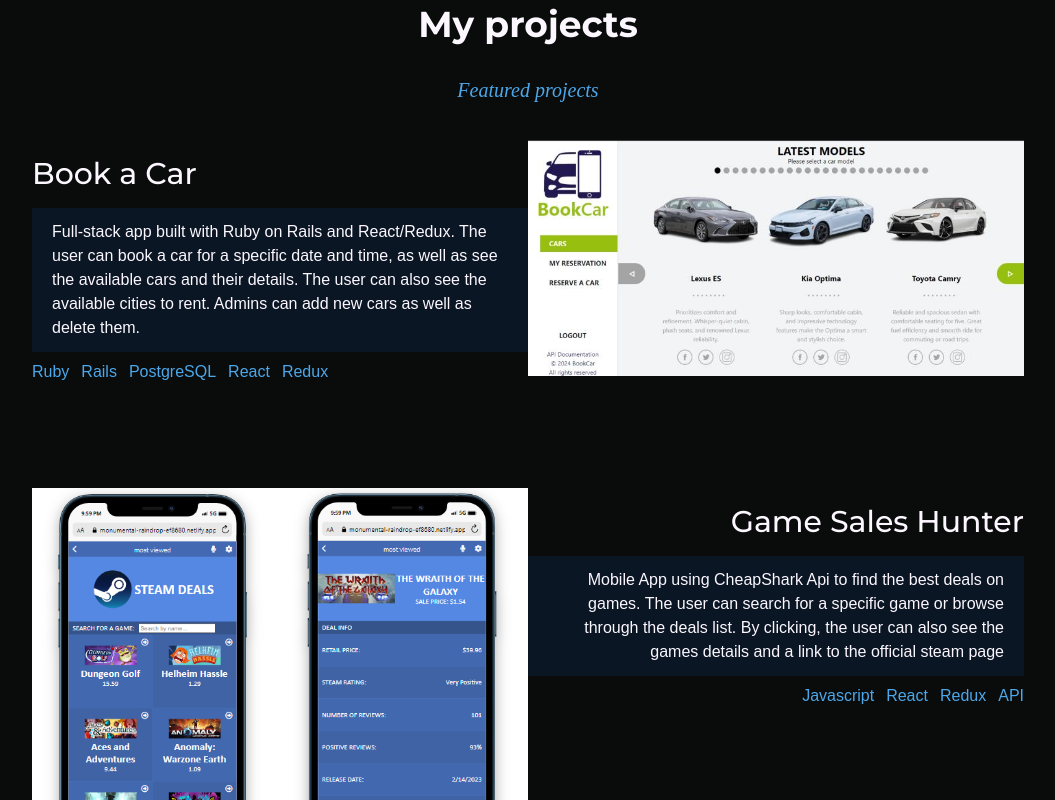
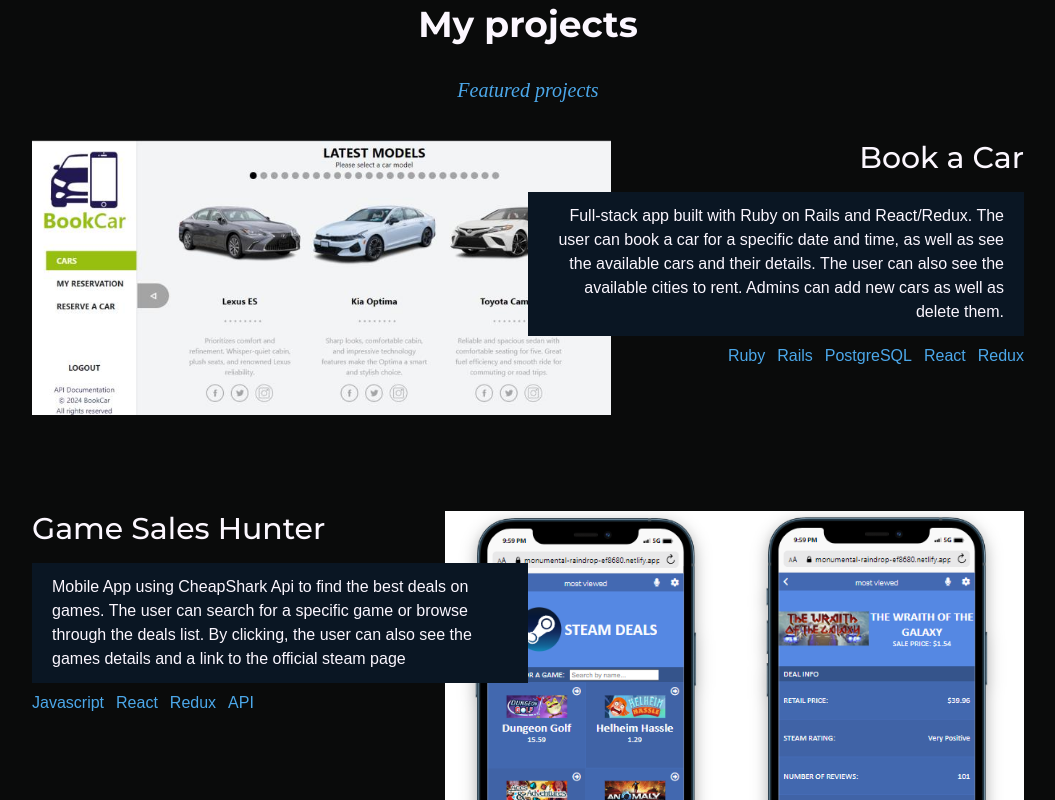
Before and after one commit to tomasesquivelgc/Portfolio, a React (Vite) app: page / in a window 1280 px wide. Shown: the part 1720-2520 px from the top of the page, without its empty margins (112-1167 px from the left). Built offline with nearby package versions, Linux system fonts and the light colour scheme; a web font is replaced by a local one.

Commit message:
fill list of other projects

```diff
--- a/src/components/FeaturedProject.jsx
+++ b/src/components/FeaturedProject.jsx
@@ -1,23 +1,28 @@
 import React from 'react';
+import { motion } from 'framer-motion';
 
 function FeaturedProject({ project, alignRight }) {
   return (
     <div
       key={project.id}
-      className={`w-full md:w-full pt-4 pb-20 flex ${
+      className={`w-full md:w-full relative pt-4 pb-20 flex ${
         alignRight ? 'flex-row-reverse' : ''
         }`}
       >
 
-      <div className="w-1/2">
-        <img
-          className="w-full"
-          src={project.image}
-          alt={project.title}
-        />
-      </div>
+      <motion.div
+        whileHover={{ scale: 1.05 }}
+        whileTap={{ scale: 0.95 }}
+        transition={{ duration: 0.5 }}
+        className="w-7/12">
+          <img
+            className="w-full"
+            src={project.image}
+            alt={project.title}
+          />
+      </motion.div>
 
-      <div className={`${alignRight ? 'lg:text-left' : 'lg:text-right'} w-1/2`}>
+      <div className={`${alignRight ? 'lg:text-left' : 'lg:text-right left-2/4'} w-1/2 absolute top-0 left-0 z-10`}>
         <h4 className='font-monts text-3xl font-medium hover:text-argBlue py-4'>
           <a
             href={project.link}
--- a/src/projects/others.js
+++ b/src/projects/others.js
@@ -0,0 +1,56 @@
+const moreProjects = [
+  {
+    title: 'Space Travel',
+    technologies: ['Javascript', 'React', 'Redux'],
+    description: 'Web App that allows users to navigate a list of rockets or missions and book them. The user can also navigate to their booked items. This app was built using the SpaceX API.',
+    link: 'https://deploy-preview-36--guileless-halva-645039.netlify.app',
+    codeLink: 'https://github.com/tomasesquivelgc/Space-Travelers-Hub',
+  },
+  {
+    title: 'Super Transactions',
+    description: ['Ruby', 'Rails', 'PostgreSQL'],
+    paragraph: 'API-only app that allows users to create transactions and categories. The user can also see the transactions by category and the total amount of transactions. This app was built with Ruby on Rails.',
+    link: null,
+    codeLink: 'https://github.com/tomasesquivelgc/Super-Transactions',
+  },
+  {
+    title: 'Recipe App',
+    technologies: ['Ruby', 'Rails', 'PostgreSQL'],
+    description: 'Web App that allows users to create, edit, and delete recipes. The user can also add ingredients and steps to the recipe, as well as deciding if their recipe is public or not.',
+    link: null,
+    codeLink: 'https://github.com/tomasesquivelgc/Recipe-app',
+  },
+  {
+    title: 'Nitro Shows',
+    technologies: ['Javascript', 'HTML5', 'CSS3', 'API'],
+    description: 'List of shows you can comment and like to recommend other users.',
+    link: 'https://hafiz1379.github.io/JS-capstone-project/dist/',
+    codeLink: 'https://github.com/tomasesquivelgc/JS-capstone-project',
+  },
+  {
+    title: 'Blog App',
+    technologies: ['Ruby', 'Rails', 'PostgreSQL'],
+    description: 'Simple blog app to post, comment and like each others thoughts.',
+    link: null,
+    codeLink: 'https://github.com/tomasesquivelgc/Blog-App',
+  },
+  {
+    title: 'Markdown Previewer',
+    technologies: ['Javascript', 'React'],
+    description: 'Simple markdown previewer built with React. Write markdown on the top container and visualize the result in real time',
+    link: 'https://incandescent-melba-b761fd.netlify.app',
+    codeLink: 'https://github.com/tomasesquivelgc/Markdown-Previewer',
+  },
+  {
+    title: 'Pomodoro Clock',
+    technologies: ['Javascript', 'React'],
+    description: '25+5 clock. Work, break, repeat. Increase or decrease the time for work or break. Start, pause, reset.',
+    link: 'https://fabulous-sherbet-db83da.netlify.app',
+    codeLink: 'https://github.com/tomasesquivelgc/Pomodoro-clock',
+  },
+  {
+    title: 'My things Catalog',
+    technologies: ['ruby', 'Json', 'SQL'],
+    description: 'Console app to store your games, books and albums and organize them by genre, author or label.'
+  }
+];
--- a/src/sections/ProjectsSection.jsx
+++ b/src/sections/ProjectsSection.jsx
@@ -13,7 +13,7 @@ function ProjectsSection() {
             <FeaturedProject
               key={project.title}
               project={project}
-              alignRight={index % 2 === 0}
+              alignRight={index % 2 !== 0}
             />
           ))}
         </div>
```
